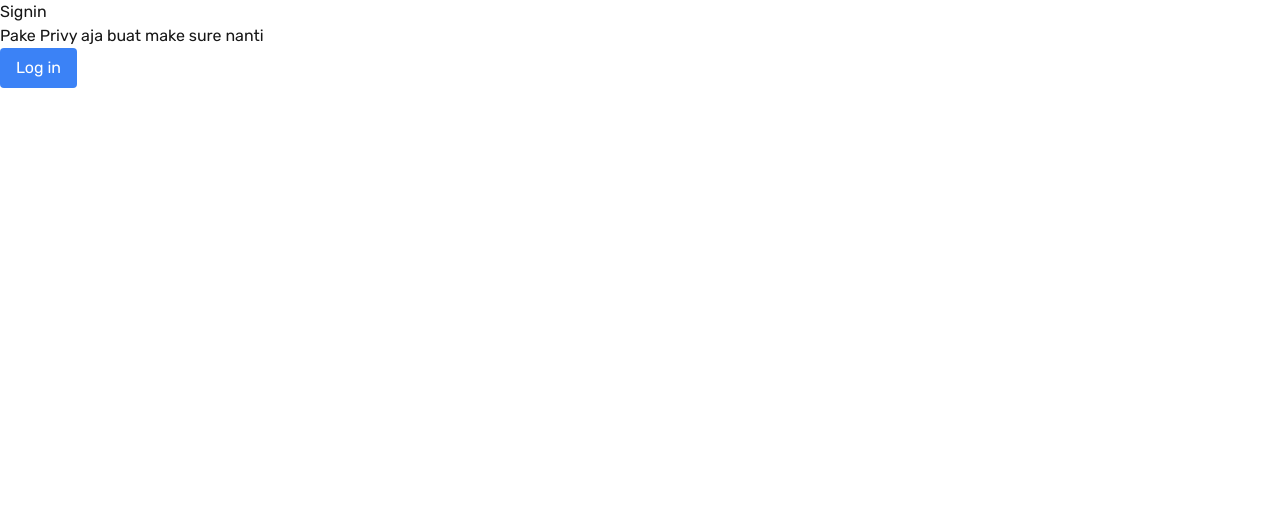
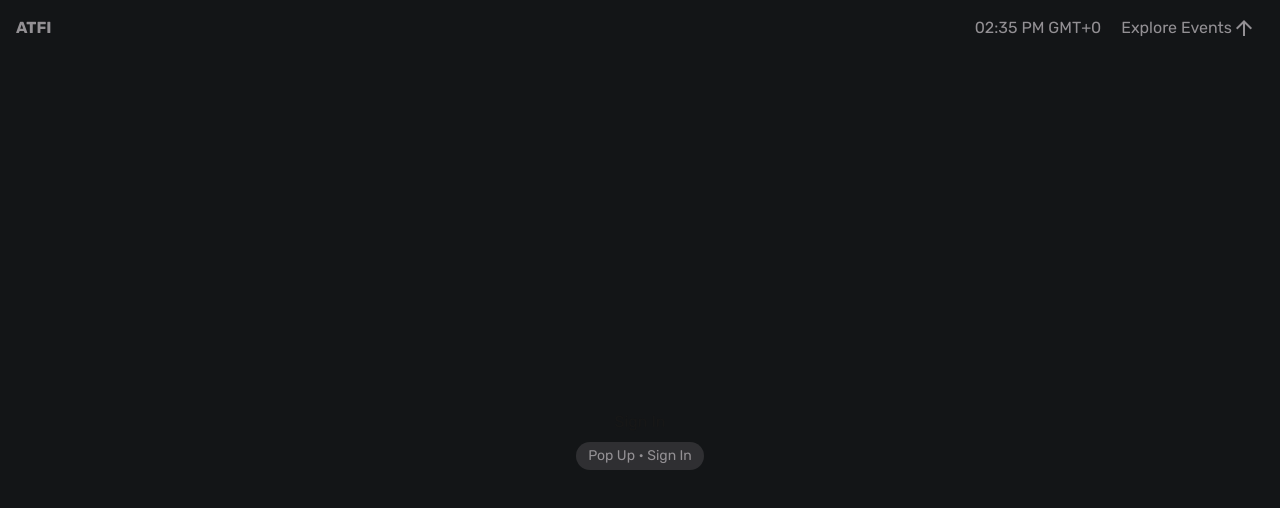
Before and after one commit to ATFi-Event/frontend, a Next.js app: page /signin in a window 1280 px wide. Shown: the top 508 px of the page. Built offline with nearby package versions, Linux system fonts and the light colour scheme; no server answers.

Commit message:
update : privy sign in kelar

```diff
--- a/package.json
+++ b/package.json
@@ -1,5 +1,6 @@
 {
   "name": "atfi-project",
+  "description": "Bantu temen jadi FrontEnd Web3 - Sekalian belajar Web3",
   "version": "0.1.0",
   "private": true,
   "scripts": {
--- a/src/app/signin/layout.tsx
+++ b/src/app/signin/layout.tsx
@@ -1,11 +1,49 @@
 "use client";
 
 import { Providers } from "@/context/PrivyProvider";
+import { formatTime } from "@/utils/formaterDateAndTime";
+import Link from "next/link";
+import { useEffect, useState } from "react";
 
 export default function RootLayout({
   children,
 }: {
   children: React.ReactNode;
 }) {
-  return <Providers>{children}</Providers>;
+  const [currentTime, setCurrentTime] = useState(new Date());
+
+  useEffect(() => {
+    const timerID = setInterval(() => setCurrentTime(new Date()), 60000);
+    return () => clearInterval(timerID);
+  }, []);
+
+  return (
+    <>
+      <section className="p-4 h-screen bg-[#131517] relative overflow-hidden">
+        <div className="h-full relative z-10">
+          {/* Header */}
+          <div className="flex justify-between items-center-safe">
+            <h1 className="text-[#939094] font-bold">ATFI</h1>
+
+            <div className="flex gap-5 justify-center items-center me-2">
+              <h1 className="text-[#939094]">{formatTime(currentTime)}</h1>
+              <Link href="/discover">
+                <h1 className="flex justify-center items-center text-[#939094] hover:text-white group">
+                  Explore Events
+                  <span className="material-symbols-outlined group-hover:rotate-90 transition duration-300 ease-in-out ">
+                    arrow_upward
+                  </span>
+                </h1>
+              </Link>
+            </div>
+          </div>
+          {/* END Header */}
+
+          {/* Untuk Pop Up Privy */}
+          <Providers>{children}</Providers>
+          {/* END Untuk Pop Up Privy */}
+        </div>
+      </section>
+    </>
+  );
 }
--- a/src/app/signin/page.tsx
+++ b/src/app/signin/page.tsx
@@ -1,71 +1,85 @@
 "use client";
 
-import { useEffect } from "react";
+import { useEffect, useRef } from "react";
 import { useRouter } from "next/navigation";
 import { usePrivy } from "@privy-io/react-auth";
+import { Button } from "flowbite-react";
 
 export default function SigninPage() {
   const router = useRouter();
   const { ready, authenticated, user, login, logout } = usePrivy();
+  const hasTriggeredLogin = useRef(false); // ⛔️ flag supaya login() gak dipanggil terus
 
   useEffect(() => {
-    // Debug: lihat bentuk object user di console sekali setelah ready
     if (ready) console.log("Privy user object:", user);
   }, [ready, user]);
 
-  // Ambil wallet address dengan safe checks (struktur bisa beda-beda)
-  const walletAddress =
-    user?.wallet?.address ?? // kemungkinan 1
-    // user?.wallets?.[0]?.address ?? // kemungkinan 2 (array)
-    // user?.walletAddress ?? // kemungkinan 3 (lain-lain)
-    null;
-
+  const walletAddress = user?.wallet?.address ?? null;
   const userId = user?.id ?? null;
 
-  // contoh redirect kalau sudah login
+  // 🚀 Auto-login saat halaman dibuka
+  useEffect(() => {
+    if (ready && !authenticated && !hasTriggeredLogin.current) {
+      hasTriggeredLogin.current = true; // tandai sudah login
+      login(); // panggil login otomatis
+    }
+  }, [ready, authenticated, login]);
+
+  // Redirect kalau sudah login
   useEffect(() => {
     if (authenticated) {
-      // contoh: redirect ke dashboard setelah login
-      // router.push("/dashboard");
-      // jangan redirect otomatis saat dev-debug, aktifkan kalau mau UX tersebut
-      console.log("User authenticated — you can redirect or show dashboard UI");
+      router.push("/home");
+      console.log("User authenticated — redirecting to /home");
     }
   }, [authenticated, router]);
 
-  if (!ready) return <div>Loading Privy...</div>;
-
   return (
-    <div>
-      <h1>Signin</h1>
-
-      {!authenticated ? (
-        <>
-          <p>Pake Privy aja buat make sure nanti</p>
-          <button
-            onClick={login}
-            className="cursor-pointer py-2 px-4 bg-blue-500 text-white rounded"
+    <div className="flex justify-center items-center h-screen">
+      {!ready ? (
+        <div role="status">
+          <svg
+            aria-hidden="true"
+            className="inline w-8 h-8 text-gray-200 animate-spin dark:text-gray-600 fill-gray-600 dark:fill-gray-300"
+            viewBox="0 0 100 101"
+            fill="none"
+            xmlns="http://www.w3.org/2000/svg"
           >
-            Log in
-          </button>
-        </>
+            <path
+              d="M100 50.5908C100 78.2051 77.6142 100.591 50 100.591C22.3858 100.591 0 78.2051 0 50.5908C0 22.9766 22.3858 0.59082 50 0.59082C77.6142 0.59082 100 22.9766 100 50.5908ZM9.08144 50.5908C9.08144 73.1895 27.4013 91.5094 50 91.5094C72.5987 91.5094 90.9186 73.1895 90.9186 50.5908C90.9186 27.9921 72.5987 9.67226 50 9.67226C27.4013 9.67226 9.08144 27.9921 9.08144 50.5908Z"
+              fill="currentColor"
+            />
+            <path
+              d="M93.9676 39.0409C96.393 38.4038 97.8624 35.9116 97.0079 33.5539C95.2932 28.8227 92.871 24.3692 89.8167 20.348C85.8452 15.1192 80.8826 10.7238 75.2124 7.41289C69.5422 4.10194 63.2754 1.94025 56.7698 1.05124C51.7666 0.367541 46.6976 0.446843 41.7345 1.27873C39.2613 1.69328 37.813 4.19778 38.4501 6.62326C39.0873 9.04874 41.5694 10.4717 44.0505 10.1071C47.8511 9.54855 51.7191 9.52689 55.5402 10.0491C60.8642 10.7766 65.9928 12.5457 70.6331 15.2552C75.2735 17.9648 79.3347 21.5619 82.5849 25.841C84.9175 28.9121 86.7997 32.2913 88.1811 35.8758C89.083 38.2158 91.5421 39.6781 93.9676 39.0409Z"
+              fill="currentFill"
+            />
+          </svg>
+          <span className="sr-only">Loading...</span>
+        </div>
       ) : (
-        <>
-          <p>Sudah login ✅</p>
-          <div>
-            <p>User ID: {userId ?? "tidak tersedia"}</p>
-            {/* <p>Email: {email ?? "tidak tersedia"}</p> */}
-            <p>Wallet: {walletAddress ?? "belum ada wallet terasosiasi"}</p>
-          </div>
-
-          <div style={{ marginTop: 12 }}>
-            <button
-              onClick={() => logout()}
-              className="cursor-pointer py-2 px-4 bg-red-500 text-white rounded"
-            >
-              Logout
-            </button>
-          </div>
-        </>
+        <div className="flex flex-col items-center justify-center gap-2">
+          <h1>Sign In</h1>
+          {authenticated ? (
+            <div className="flex flex-col justify-center items-center gap-1">
+              <p>Login Successful</p>
+              <div>
+                <p>Your ID: {userId ?? "Not Found"}</p>
+                <p>
+                  Wallet: {walletAddress ?? "Wallet has not been created yet"}
+                </p>
+              </div>
+            </div>
+          ) : (
+            <div className="w-full">
+              <button
+                type="button"
+                onClick={() => void login()}
+                className="text-[#939094] bg-[#93909437] hover:bg-[#939094] hover:text-white font-normal rounded-full text-sm px-3 py-1 transition duration-300 ease-in-out"
+              >
+                Pop Up • Sign In
+              </button>
+            </div>
+          )}
+        </div>
       )}
     </div>
   );
--- a/src/context/PrivyProvider.tsx
+++ b/src/context/PrivyProvider.tsx
@@ -8,27 +8,24 @@ export function Providers({ children }: { children: React.ReactNode }) {
       appId={process.env.NEXT_PUBLIC_PRIVY_APP_ID!}
       config={{
         appearance: {
-          accentColor: "#6A6FF5",
-          theme: "#FFFFFF",
+          // logo: "https://auth.privy.io/logos/privy-logo.png",
+          landingHeader: "Welcome to ATFI",
+          loginMessage: 'Please sign in or sign up below',
+          theme: "dark",
           showWalletLoginFirst: false,
-          logo: "https://auth.privy.io/logos/privy-logo.png",
           walletChainType: "ethereum-and-solana",
           walletList: [
             "metamask",
-            "coinbase_wallet",
             "base_account",
+            // "coinbase_wallet",
           ],
         },
-        loginMethods: ["wallet", "email", "google"],
+        loginMethods: ["email", "wallet", "google"],
         embeddedWallets: {
-          // requireUserPasswordOnCreate: false,
           showWalletUIs: true,
           ethereum: {
             createOnLogin: "users-without-wallets",
           },
-        },
-        mfa: {
-          noPromptOnMfaRequired: false,
         },
       }}
     >
```
Also changed, not shown: src/app/create/page.tsx (+164 -21 lines), 1 other file (tests, documents, lock files or other folders).
